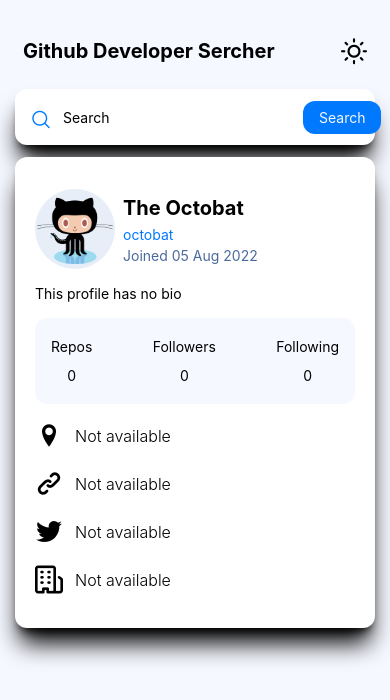
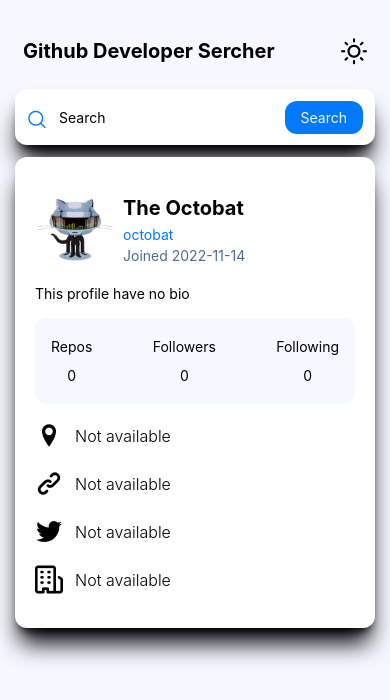
Before and after one commit to chadirabii/Dev-Finder, a React Native app: screen / in a window 390 px wide. Shown: the top 700 px of the page. Built offline with nearby package versions, Linux system fonts and the light colour scheme.

Commit message:
fixing default values + time format

```diff
--- a/App.js
+++ b/App.js
@@ -17,6 +17,7 @@
       .get(`https://api.github.com/users/${user}`)
       .then((response) => {
         setData(response.data);
+        console.log();
       })
       .catch((error) => {
         console.log(error);
@@ -33,7 +34,7 @@
         colorScheme={colorScheme}
       />
       <Main data={data} colorScheme={colorScheme} />
-      <StatusBar style={colorScheme === "light" ? "dark" : "light"} />
+      <StatusBar style={colorScheme === "dark" ? "light" : "dark"} />
     </View>
   );
 }
--- a/components/Main.js
+++ b/components/Main.js
@@ -7,13 +7,14 @@
     <View className="px-5 py-8 mt-3 bg-white shadow-xl dark:bg-lightBlue shadow-black rounded-xl ">
       <View className="flex-row items-center ">
         <>
-          {!props.data.avatar_url  ? (
+          {!props.data.avatar_url ? (
             <Image
               className="flex-row w-20 h-20 rounded-full "
-              source={require("../assets/user.png")}
+              source={require("../assets/user1.gif")}
             />
           ) : (
             <Image
+              onPress={() => Linking.openURL(props.data.html_url)}
               className="flex-row w-20 h-20 rounded-full "
               source={{
                 uri: props.data.avatar_url,
@@ -27,25 +28,22 @@
             {props.data.name ? props.data.name : "The Octobat"}
           </Text>
           <Text
+            disabled={!props.data.html_url}
             className="text-primary "
-            onPress={() =>
-              Linking.openURL(
-                props.data.html_url
-                  ? props.data.html_url
-                  : "http://github.com/chadirabii"
-              )
-            }
+            onPress={() => Linking.openURL(props.data.html_url)}
           >
             {props.data.login ? props.data.login : "octobat"}
           </Text>
           <Text className="text-primaryLight">
             Joined{" "}
-            {props.data.created_at ? props.data.created_at : "05 Aug 2022"}
+            {props.data.created_at
+              ? props.data.created_at.slice(0, 10)
+              : "2022-11-14"}
           </Text>
         </View>
       </View>
       <Text className="mt-4 dark:text-light ">
-        {props.data.bio ? props.data.bio : "This profile has no bio"}
+        {props.data.bio ? props.data.bio : "This profile have no bio"}
       </Text>
 
       <View className="flex-row items-center justify-between px-4 py-5 mt-4 bg-light dark:bg-darkBlue rounded-xl ">
@@ -75,7 +73,15 @@
             size={28}
             color={props.colorScheme === "light" ? "black" : "#fff"}
           />
-          <Text className="ml-3 font-light text-base dark:text-light">
+          <Text
+            disabled={!props.data.location}
+            onPress={() =>
+              Linking.openURL(
+                `https://www.google.com/maps/place/${props.data.location}`
+              )
+            }
+            className="ml-3 font-light text-base dark:text-light"
+          >
             {props.data.location ? props.data.location : "Not available"}
           </Text>
         </View>
@@ -85,7 +91,11 @@
             size={28}
             color={props.colorScheme === "light" ? "black" : "#fff"}
           />
-          <Text className="ml-3 font-light text-base dark:text-light">
+          <Text
+            disabled={!props.data.blog}
+            onPress={() => Linking.openURL(props.data.blog)}
+            className="ml-3 font-light text-base dark:text-light"
+          >
             {props.data.blog ? props.data.blog : "Not available"}
           </Text>
         </View>
@@ -95,7 +105,15 @@
             size={28}
             color={props.colorScheme === "light" ? "black" : "#fff"}
           />
-          <Text className="ml-3 font-light text-base dark:text-light">
+          <Text
+            disabled={!props.data.twitter_username}
+            onPress={() =>
+              Linking.openURL(
+                `https://twitter.com/${props.data.twitter_username}`
+              )
+            }
+            className="ml-3 font-light text-base dark:text-light"
+          >
             {props.data.twitter_username
               ? props.data.twitter_username
               : "Not available"}
@@ -107,7 +125,15 @@
             size={28}
             color={props.colorScheme === "light" ? "black" : "#fff"}
           />
-          <Text className="ml-3 font-light text-base dark:text-light">
+          <Text
+            disabled={!props.data.company}
+            onPress={() =>
+              Linking.openURL(
+                `https://www.google.com/search?q=${props.data.company}`
+              )
+            }
+            className="ml-3 font-light text-base dark:text-light"
+          >
             {props.data.company ? props.data.company : "Not available"}
           </Text>
         </View>
--- a/components/SearchBar.js
+++ b/components/SearchBar.js
@@ -10,12 +10,15 @@
 
 const SearchBar = ({ colorScheme, setUser, getData, user }) => {
   return (
-    <View className="flex-row items-center justify-between px-4 py-2 mt-3 bg-white shadow-xl dark:bg-lightBlue shadow-black rounded-xl ">
+    <View
+      className="flex-row  items-center justify-between px-3 py-2 mt-3
+     bg-white shadow-xl dark:bg-lightBlue shadow-black rounded-xl max-w-lg "
+    >
       <View className="flex-row items-center">
         <AntDesign className="mt-1 " name="search1" size={20} color="#0079ff" />
         <TextInput
           onChangeText={setUser}
-          className="h-10 pr-3 ml-3 dark:text-light w-60"
+          className="h-10  ml-3 dark:text-light w-48 "
           placeholderTextColor={colorScheme === "light" ? "#000" : "#fff"}
           placeholder="Search"
         />
```
Also changed, not shown: assets/user1.gif (added).
